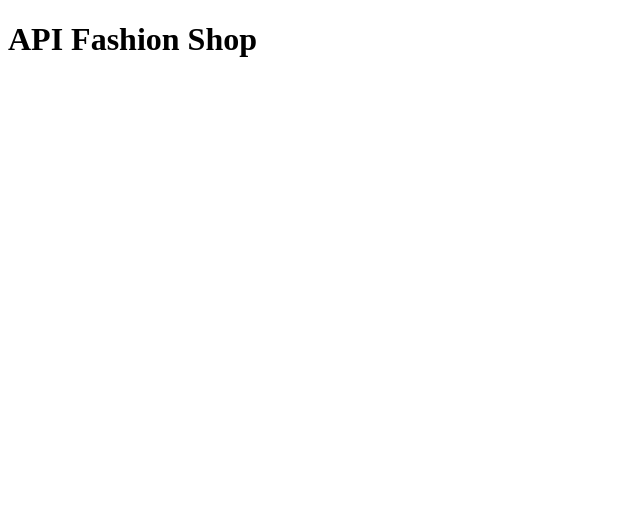
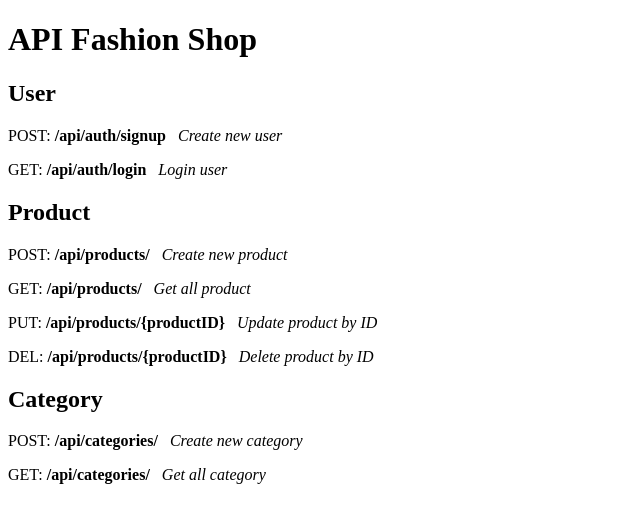
Before and after one commit to bhoangha276/Fashion-shop-api, a website: page public/index.html in a window 1280 px wide. Shown: the whole page, without its empty margins (0-640 px from the left). Drawn offline with Linux system fonts and the light colour scheme.

Commit message:
login & signup

```diff
--- a/index.js
+++ b/index.js
@@ -18,6 +18,10 @@ async function main() {
   app.use("/api/categories", categoryRoute);
   app.use("/api/auth", auhthRoute);
 
+  app.get('/', (req, res) => {
+    res.sendFile(__dirname + '/public/index.html');
+  })
+
   app.listen(process.env.PORT || 8800, (err) => {
     if (err) throw err;
     console.log("Backend server is running!");
--- a/public/index.html
+++ b/public/index.html
@@ -7,5 +7,20 @@
 </head>
 <body>
     <h1>API Fashion Shop</h1>
+
+    <h2>User</h2>
+    <p>POST: <b>/api/auth/signup</b> &nbsp; <i>Create new user</i></p>
+    <p>GET: <b>/api/auth/login</b> &nbsp; <i>Login user</i></p>
+
+    <h2>Product</h2>
+    <p>POST: <b>/api/products/</b> &nbsp; <i>Create new product</i></p>
+    <p>GET: <b>/api/products/</b> &nbsp; <i>Get all product</i></p>
+    <p>PUT: <b>/api/products/{productID}</b> &nbsp; <i>Update product by ID</i></p>
+    <p>DEL: <b>/api/products/{productID}</b> &nbsp; <i>Delete product by ID</i></p>
+
+
+    <h2>Category</h2>
+    <p>POST: <b>/api/categories/</b> &nbsp; <i>Create new category</i></p>
+    <p>GET: <b>/api/categories/</b> &nbsp; <i>Get all category</i></p>
 </body>
 </html>
```
